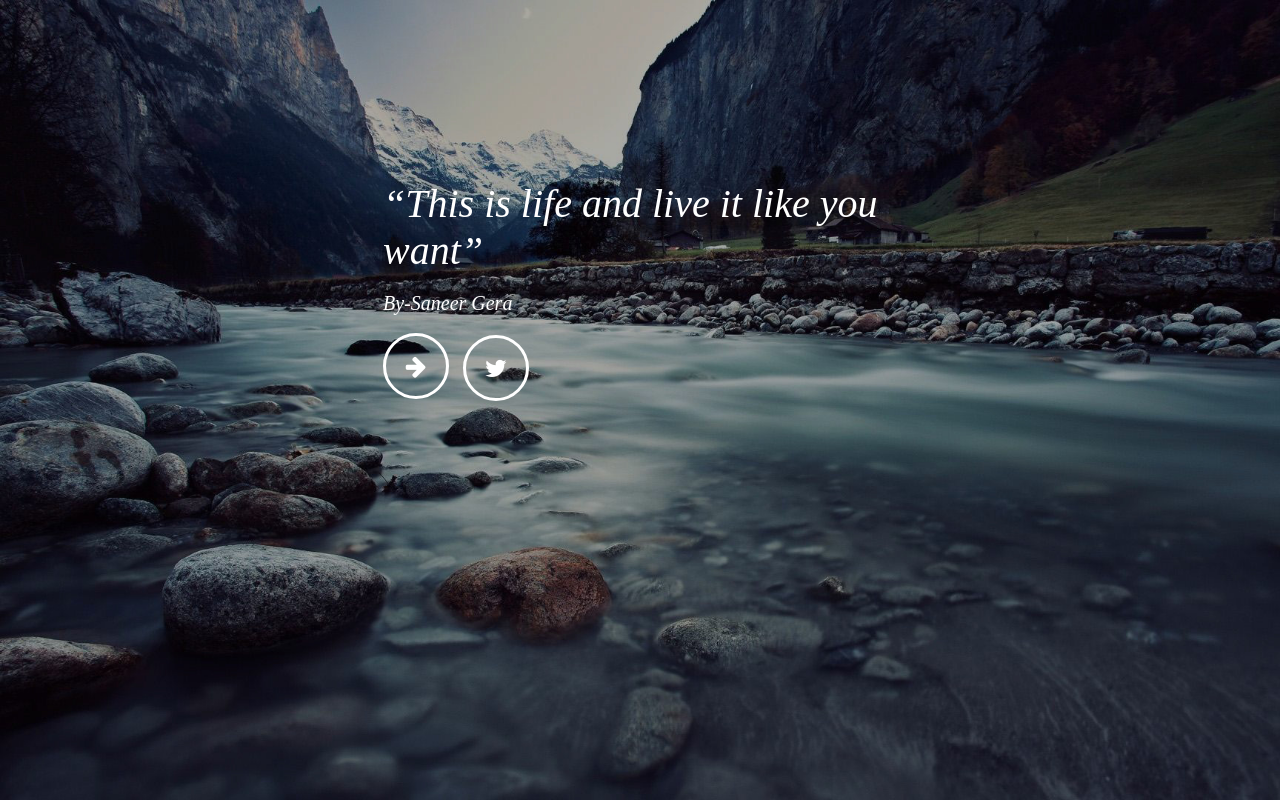
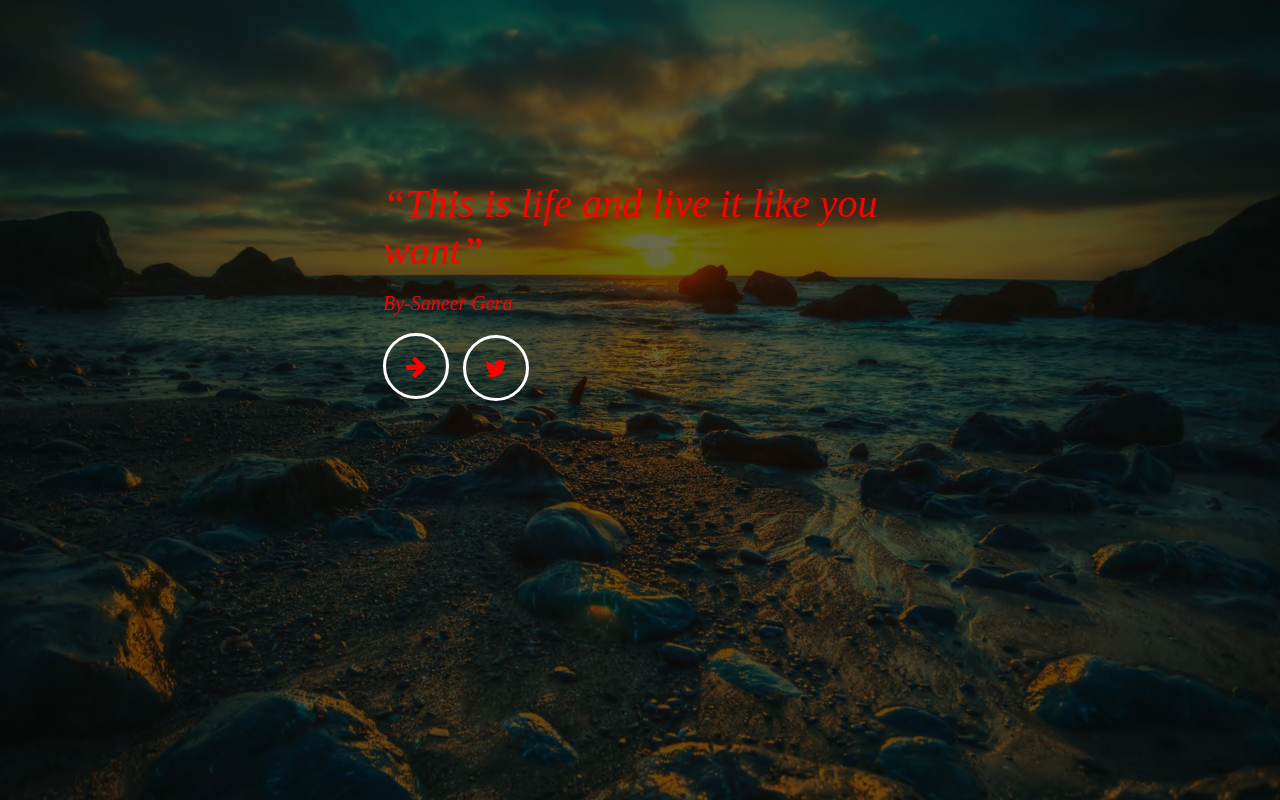
Before and after one commit to saneergera/quote-machine, a plain HTML site: page index.html in a window 1280 px wide. Drawn offline with Linux system fonts and the light colour scheme.

Commit message:
Color of text changed and bg changed

```diff
--- a/style.css
+++ b/style.css
@@ -1,7 +1,7 @@
 body
 {
 
-background-image: url("bg/2.jpg");
+background-image: url("bg/1.jpg");
 background-size: cover;
 padding: 0px;
 margin: 0px;
@@ -15,7 +15,7 @@ margin: 0px;
 	margin: auto;
 	position: relative;
 	top: 180px;
-	color: white;
+	color: red;
 
 }
 .fa-twitter
```
